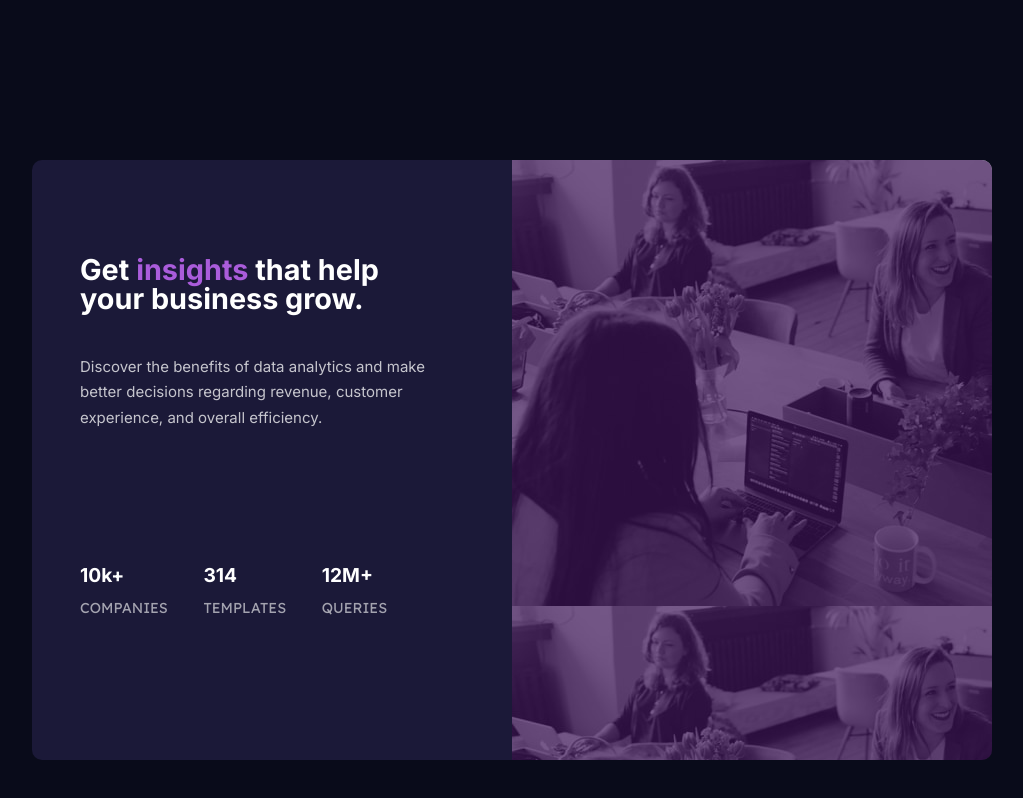
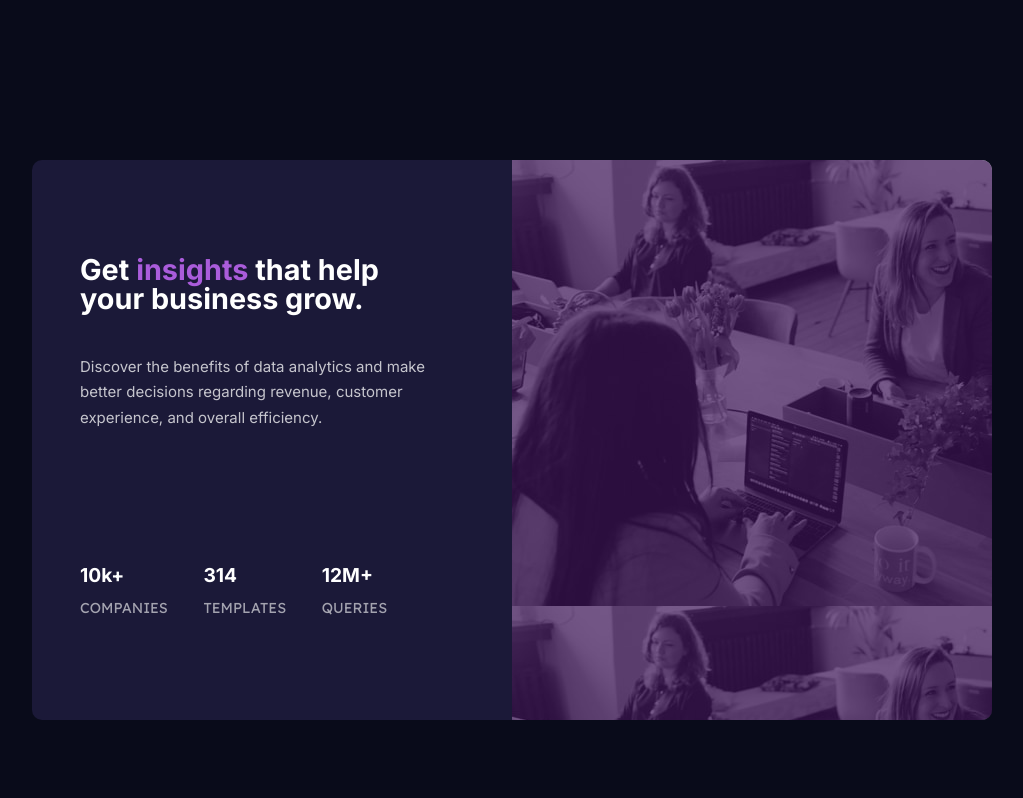
Before and after one commit to Andrei1810/Stats-preview-card-component.github.io, a plain HTML site: page index.html in a window 1280 px wide. Shown: the whole page, without its empty margins (128-1151 px from the left). Drawn offline with Linux system fonts and the light colour scheme.

Commit message:
Update style.css

```diff
--- a/style.css
+++ b/style.css
@@ -116,7 +116,7 @@ span{
 @media screen and  (min-width:376px){
 	.container{
 		flex-direction: row-reverse;
-        height:75vh;
+        height:70vh;
         margin: 20vh auto;
         padding-bottom:0;
         width:75%;
@@ -129,7 +129,7 @@ span{
         background:url("image-header-mobile.jpg");
         background-size:contain;
         width: 50%;
-        height: 75vh;
+        height: 70vh;
         content:"";
     }
     .image::after{
@@ -137,7 +137,7 @@ span{
         position: absolute;
         content: " ";
         width:37.5%;
-        height:75vh;
+        height:70vh;
         z-index: 0;
         background-color: rgb(61, 19, 87,0.7);
       }
```
